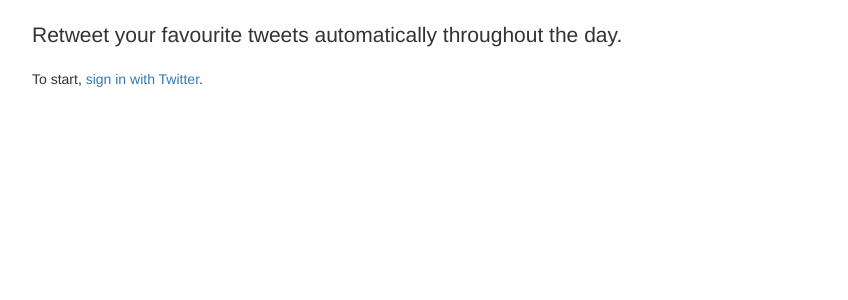
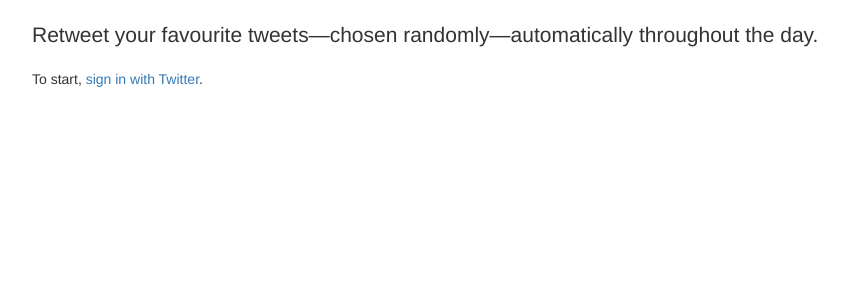
Before and after one commit to beaumartinez/rdf, a Django app: page / in a window 1280 px wide. Shown: the part 50-350 px from the top of the page, without its empty margins (38-886 px from the left). Run offline with Django 3.2, Linux system fonts and the light colour scheme; some libraries are stand-ins or nearby versions.

Commit message:
Clarify landing text

```diff
--- a/rdf/templates/landing.html
+++ b/rdf/templates/landing.html
@@ -2,7 +2,7 @@
 
 {% block contents %}
     <section>
-        <p class=lead>Retweet your favourite tweets automatically throughout the day.
+        <p class=lead>Retweet your favourite tweets—chosen randomly—automatically throughout the day.
     </section>
 
     <section>
```
